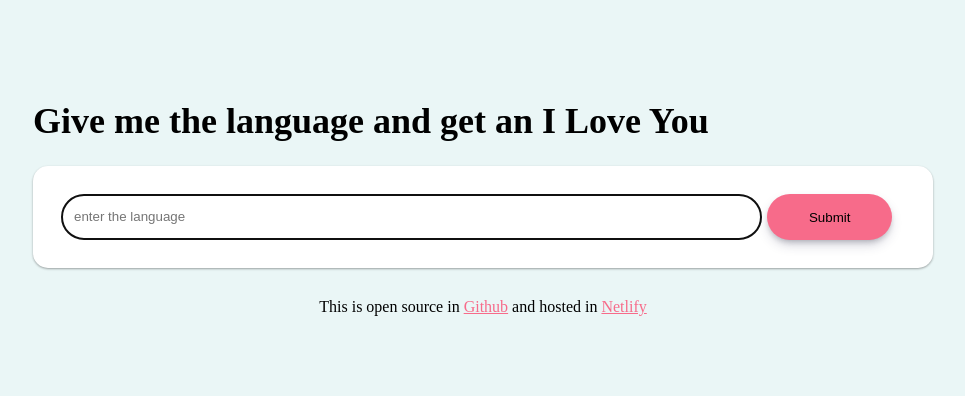
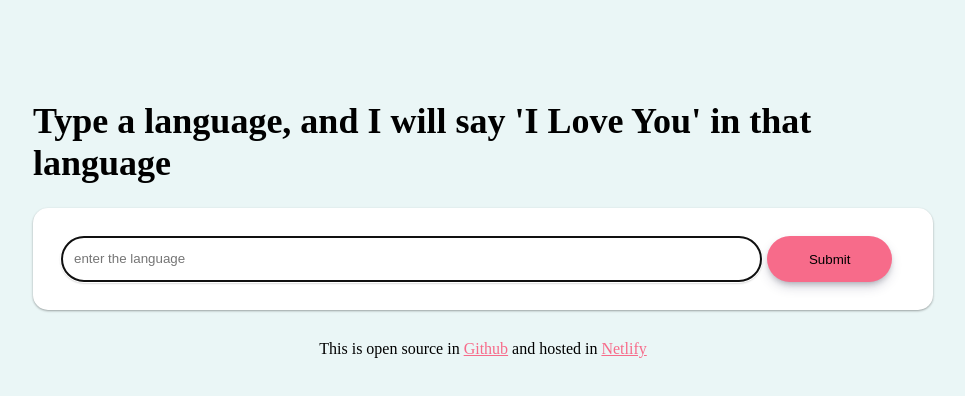
Before and after one commit to SZ-Aarica/sayLoveYou, a plain HTML site: page index.html in a window 1280 px wide. Shown: the whole page, without its empty margins (157-1122 px from the left). Drawn offline with nearby package versions, Linux system fonts and the light colour scheme.

Commit message:
change the heading

```diff
--- a/index.html
+++ b/index.html
@@ -10,7 +10,7 @@
   </head>
   <body>
     <div class="container">
-      <h1>Give me the language and get an I Love You</h1>
+      <h1>Type a language, and I will say 'I Love You' in that language</h1>
       <main>
         <form action="" id="language-form">
           <input
--- a/style.css
+++ b/style.css
@@ -20,10 +20,11 @@ form{
 }
 .theLanguage{
     padding: 12px;
-    border: 1px solid;
+    border: 1px solid rgba(17, 15, 15, 0.715);
     width: 80%;
     border-radius: 40px;
     line-height: 20px;
+    box-shadow: rgba(0, 0, 0, 0.12) 0px 1px 3px, rgba(0, 0, 0, 0.24) 0px 1px 2px;
 
 }
 .submit{
```
